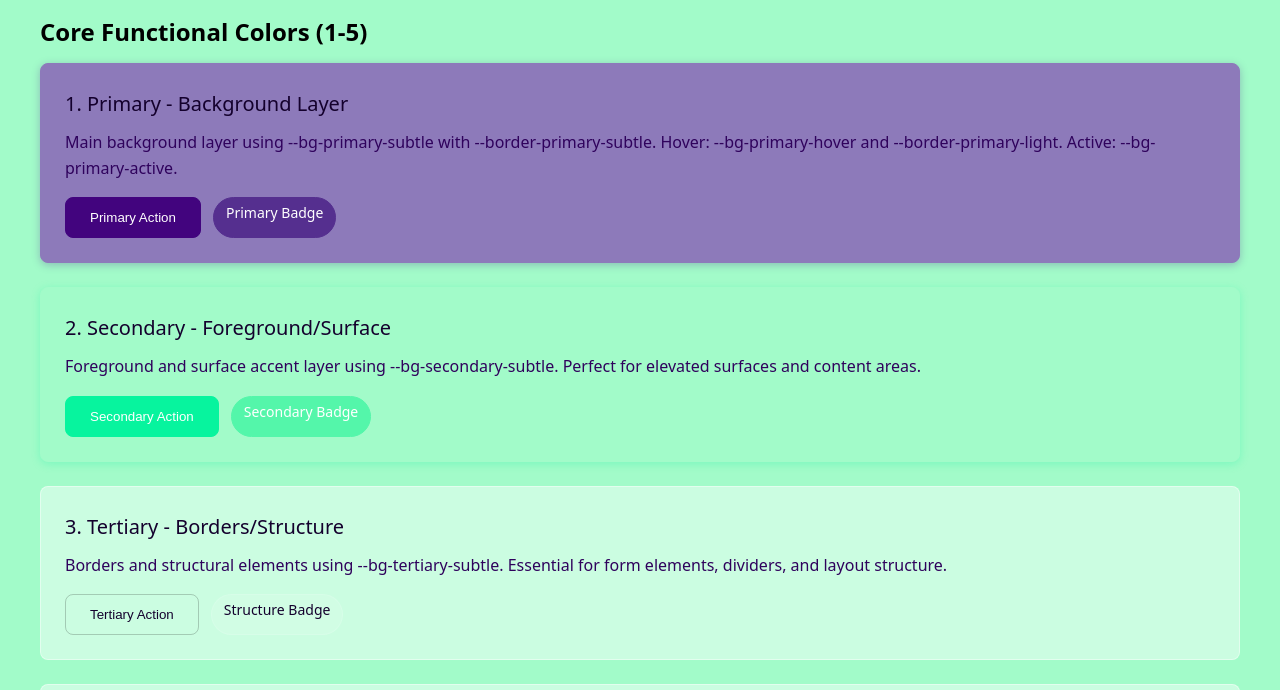
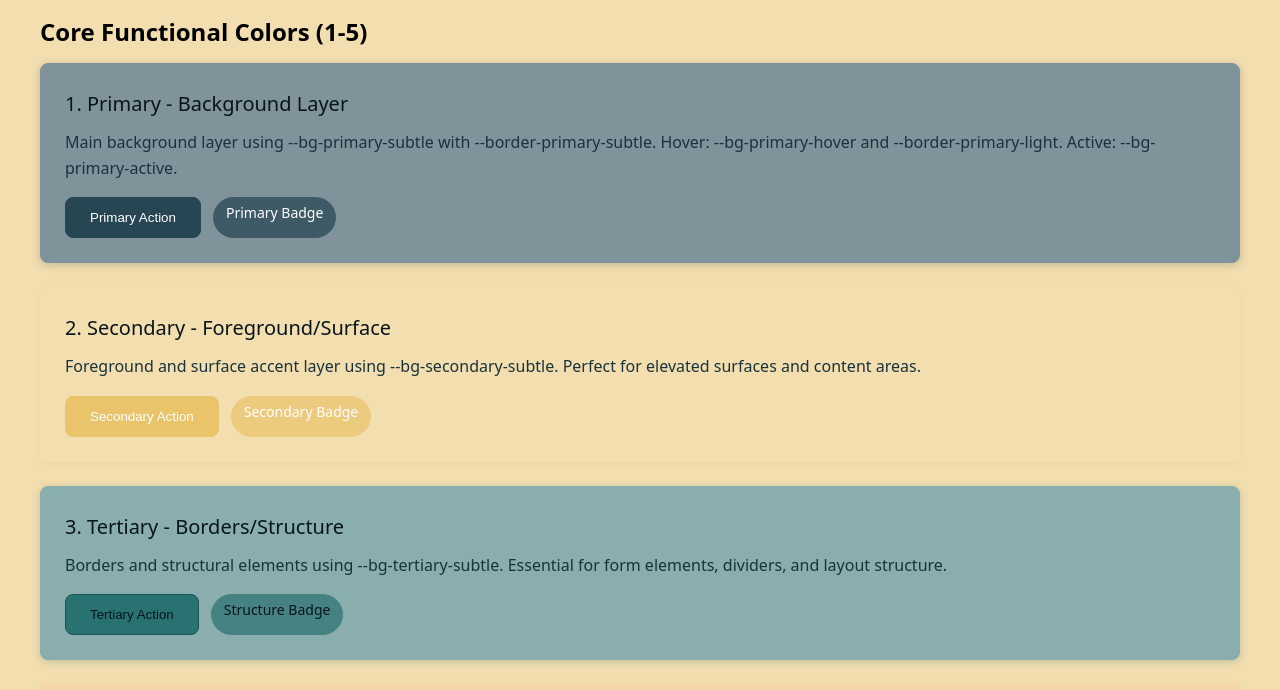
Before and after one commit to RPDevJesco/ZephyrCSS, a plain HTML site: page index.html in a window 1280 px wide. Shown: the part 560-1250 px from the top of the page. Drawn offline with Linux system fonts and the light colour scheme.

Commit message:
Updated color_token to use two different coolors themes with layers to showcase the power of this system going from a dual color theme to a 10 color theme.

```diff
--- a/css/site.css
+++ b/css/site.css
@@ -1,5 +1,5 @@
-@layer override, dual;
-@import url('token.css') layer(dual); /* Core color palette tokens */
+@layer override, dual; /* remove layers or re-order to see them all in action  */
+@import url('token.css') /* layer(dual)*/;  /*  uncomment the layer to see them in action. Core color palette tokens */
 @import url('color_token.css'); /* Core color palette tokens */
 @import url('color_tints_shades.css'); /* Color shades, tints and highlights */
 @import url('colors.css'); /* Extended color system with variations */
```
